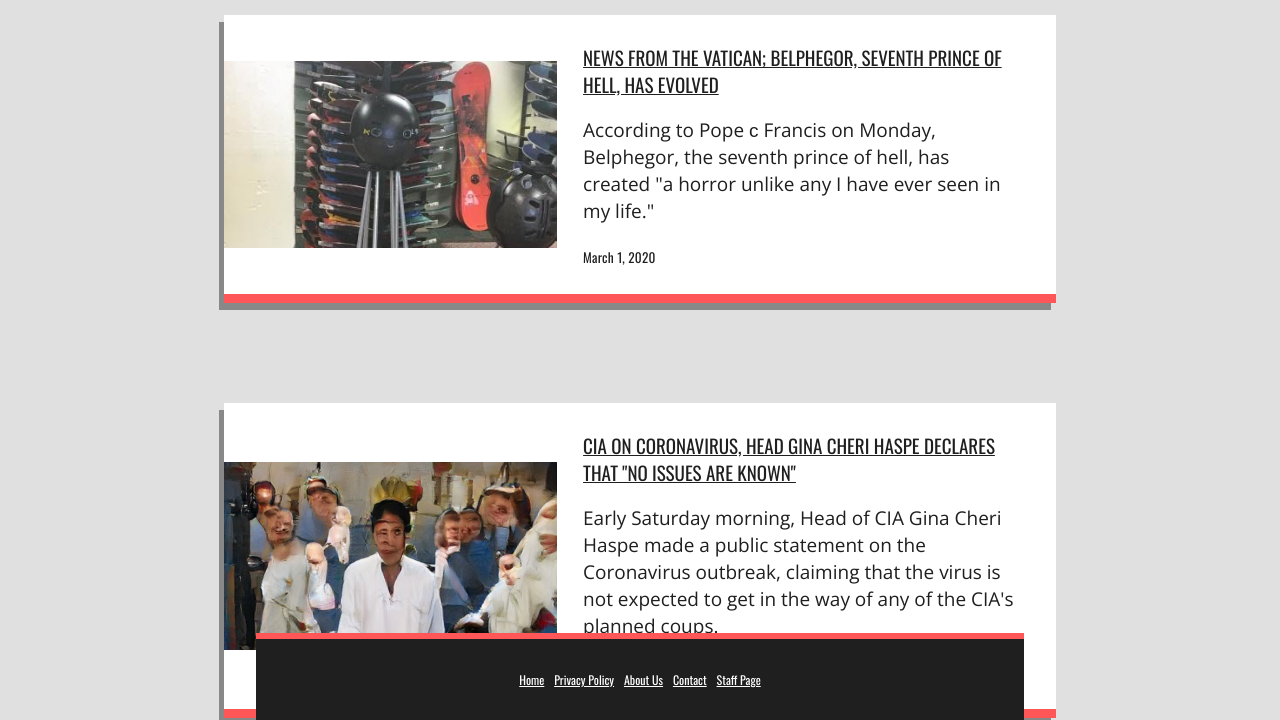
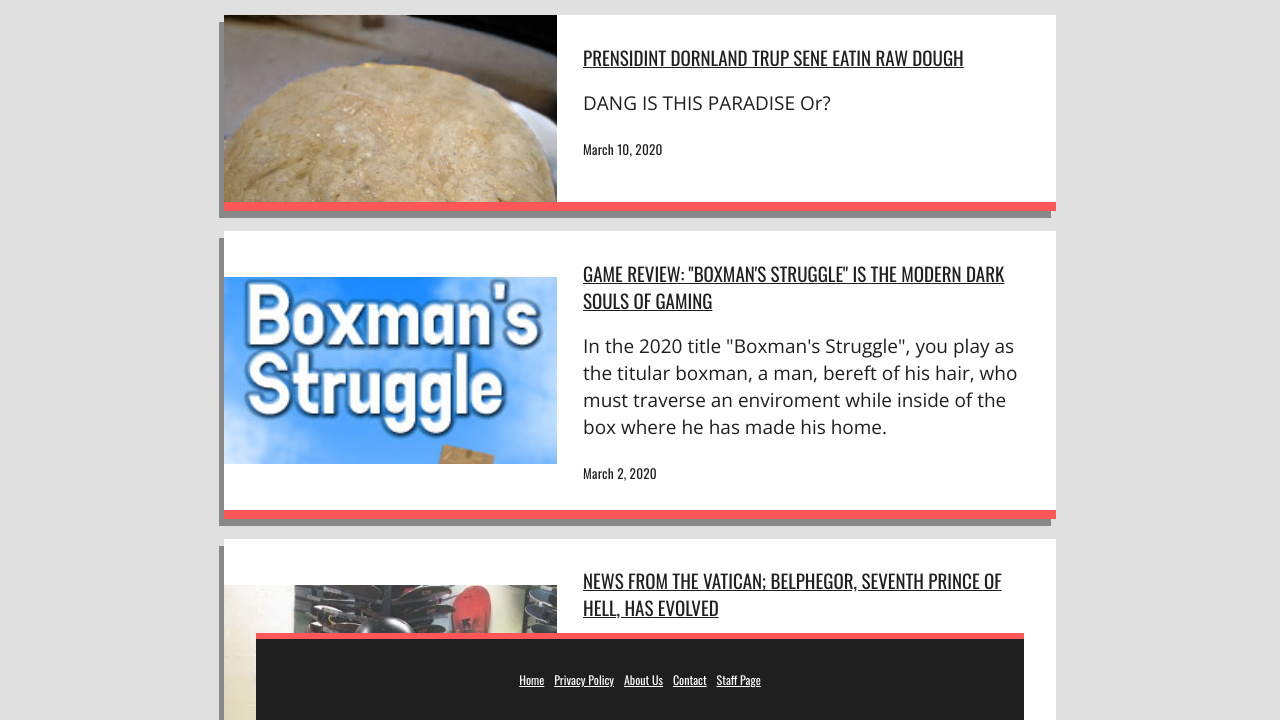
Before and after one commit to Ciniminbun/newstroop, a plain HTML site: page index.html in a window 1280 px wide. Shown: the part 80-800 px from the top of the page. Drawn offline with nearby package versions, Linux system fonts and the light colour scheme.

Commit message:
index complete

```diff
--- a/index.css
+++ b/index.css
@@ -39,10 +39,8 @@ footer a:hover {color: ff5757;
 }
 
 main {margin: auto;
-display: grid;
-grid-template-columns: auto;
-grid-template-rows: auto;
-grid-row-gap: 2%;
+display: flex;
+flex-direction: column;
 }
 
 nav {height: 7em}
@@ -60,6 +58,7 @@ border-bottom-width: 0.5em;
 box-shadow: -5px 7px #888888;
 background-color: FFFFFF;
 width: 100%;
+margin-bottom: 60px;
 }
 
 #card img {grid-row: 1 / 2;
@@ -154,6 +153,7 @@ border-bottom-width: 0.5em;
 box-shadow: -5px 7px #888888;
 background-color: FFFFFF;
 width: 100%;
+margin-bottom: 20px;
 }
 
 #card img {grid-column: 1 / 2;
@@ -184,3 +184,5 @@ font-size: 12px;
 
 nav {height: 5em}
 }
+
+main {grid-row-gap: 2%;}
--- a/index.html
+++ b/index.html
@@ -17,6 +17,46 @@ abababa
 
 <div id="wrap">
 <main>
+<div id="card"> <!-- g22 -->
+<img src="images/g_articles/
+g22.png
+">
+<div>
+<p>
+<a href="articles/
+g22.html
+">
+PRENSIDINT DORNLAND TRUP SENE EATIN RAW DOUGH
+</a>
+</p>
+<p>
+DANG IS THIS PARADISE Or?
+</p>
+<p id="date">
+March 10, 2020
+</p>
+</div>
+</div>
+<div id="card"> <!-- g21 -->
+<img src="images/g_articles/
+g21.png
+">
+<div>
+<p>
+<a href="articles/
+g21.html
+">
+GAME REVIEW: "BOXMAN'S STRUGGLE" IS THE MODERN DARK SOULS OF GAMING
+</a>
+</p>
+<p>
+In the 2020 title "Boxman's Struggle", you play as the titular boxman, a man, bereft of his hair, who must traverse an enviroment while inside of the box where he has made his home.
+</p>
+<p id="date">
+March 2, 2020
+</p>
+</div>
+</div>
 <div id="card"> <!-- g20 -->
 <img src="images/g_articles/
 g20.jpg
```
